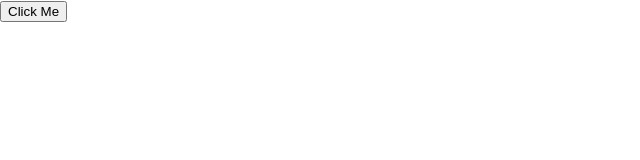
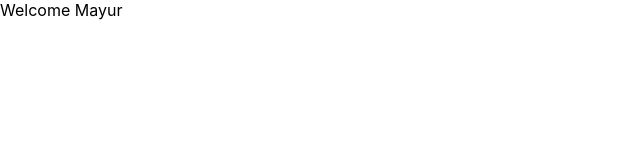
Before and after one commit to MayurArchives/react, a React (Create React App) app: page / in a window 1280 px wide. Shown: the top 160 px of the page, without its empty margins (0-640 px from the left). Built offline with nearby package versions, Linux system fonts and the light colour scheme.

Commit message:
conditional rendring using if else

```diff
--- a/src/App.jsx
+++ b/src/App.jsx
@@ -10,6 +10,7 @@
 import Welcome1 from './components/Welcome1';
 import FunctionClick from './components/FunctionClick';
 import ClassClick from './components/ClassClick';
+import Usergreeting from './components/Usergreeting';
 
 
 class App extends Component {
@@ -34,7 +35,8 @@
                 {/* <Desfun name="Mayur" heroName="spiderman" /> */}
                 {/* <Welcome1 name="milind" heroName="batman" /> */}
                 {/* <FunctionClick /> */}
-                <ClassClick />
+                {/* <ClassClick /> */}
+                <Usergreeting />
 
 
 
--- /dev/null
+++ b/src/components/Usergreeting.jsx
@@ -0,0 +1,40 @@
+import React, { Component } from 'react'
+
+class Usergreeting extends Component {
+    constructor(props) {
+        super(props)
+
+        this.state = {
+            isLoggedIn: true
+
+        }
+    }
+
+
+
+    render() {
+        if (this.state.isLoggedIn) {
+            return (
+                <div>
+                    Welcome Mayur
+                </div>
+            )
+        }
+        else {
+            return (
+                <div>
+                    Welcome Guest
+                </div>
+            )
+        }
+
+        // return (
+        //     <div>
+        //         <div>Welcome Mayur</div>
+        //         <div>Welcome Guest</div>
+        //     </div>
+        // )
+    }
+}
+
+export default Usergreeting
```
